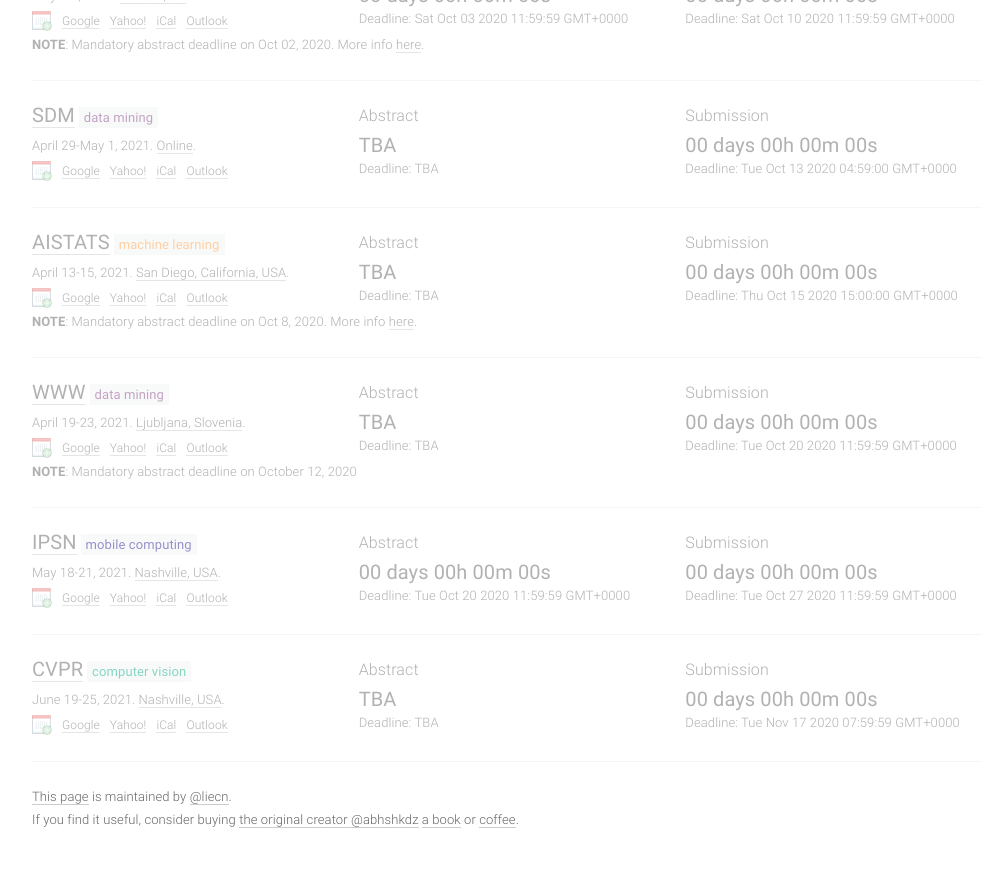
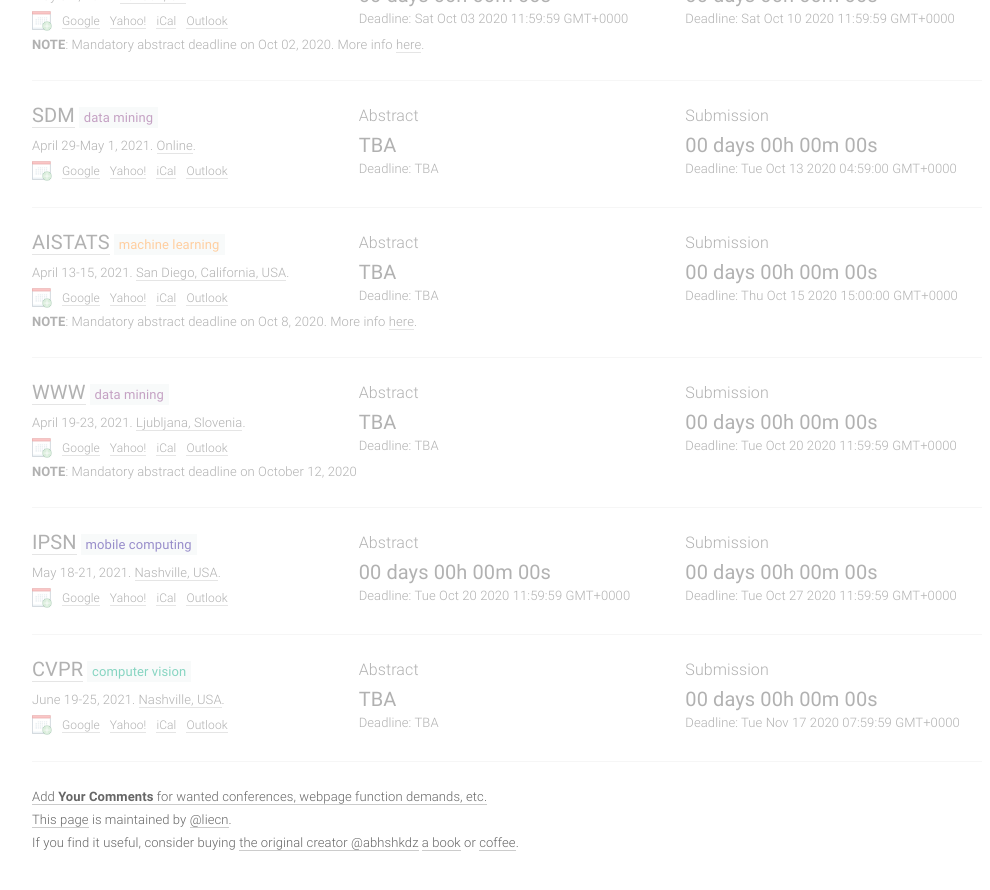
Before and after one commit to nick-ivanov/nickivanov.me, a Jekyll site: the page built from conference/index.html, in a window 1280 px wide and 900 px high, scrolled down 6005 px. Shown: the top 890 px of the window, without its empty margins (133-1123 px from the left). Built offline with Jekyll 4.4.1, drawn with Linux system fonts in a browser that asks for light colours; nearby versions of some CDN libraries; comment, search, counter and statistics services are not loaded.

Commit message:
add conference tracker comments

```diff
--- a/_config.yml
+++ b/_config.yml
@@ -18,6 +18,6 @@ github_username: liecn
 github_repo: cnli.me
 
 markdown: kramdown
-ga_id: UA-36274081-2
+# ga_id: UA-36274081-2
 
 include: ['_pages']
--- /dev/null
+++ b/_includes/comment.html
@@ -0,0 +1,45 @@
+<script type="text/javascript">
+
+  /* All the code for the comment section */
+
+  // Disqus js code START
+  var disqus_config = function() {
+    this.page.url = '{{ site.url }}{{ page.id | remove:'/' }}/';
+    this.page.identifier = '{{page.id | remove:'/' }}';
+  };
+
+  function toggleDisqusComments(container) {
+    if ($(container).has("iframe").length > 0) {
+      var iframe_id = $(container + " iframe").attr("id");
+      $(container + " iframe#" + iframe_id).toggle("fast", "linear");
+      return;
+    }
+    (function() { // DON'T EDIT BELOW THIS LINE
+     var d = document, s = d.createElement('script');
+     s.src = 'https://cnli-info.disqus.com/embed.js';
+     s.setAttribute('data-timestamp', +new Date());
+     (d.head || d.body).appendChild(s);
+     })();
+
+  }
+  // Disqus code END
+
+  // Enable bootstrap CSS tooltip option.
+  $(function() {
+    $('[data-toggle="tooltip"]').tooltip()
+  })
+ </script>
+
+ <!-- Put the "ld-comment-container" DIV to wherever the comment blocks are shown. -->
+
+ <div class="post-footer">
+   <div class="ld-comment-container">
+     <div id="disqus_container">
+       <div style="margin-bottom:20px" class="right"></div>
+       <a href="#comment-disqus" class="comment" onclick="toggleDisqusComments('#disqus_container');">
+         Add <strong>Your Comments</strong> for wanted conferences, webpage function demands, etc.
+       </a>
+       <div id="disqus_thread"></div>
+     </div>
+   </div>
+ </div>
--- a/_layouts/conf.html
+++ b/_layouts/conf.html
@@ -19,7 +19,9 @@
     <link rel="stylesheet" type="text/css" href="{{ "/static/css/bootstrap.min.css" | prepend:site.baseurl }}">
     <link rel="stylesheet" type="text/css" href="{{ "/static/css/deadlines.css" | prepend:site.baseurl }}?t={{site.time | date: '%s'}}" media="screen,projection">
     <link rel="shortcut icon" href="{{ "/static/img/favicon" | prepend:site.baseurl }}">
+
     <script type="text/javascript" src="{{ "/static/js/jquery.min.js" | prepend:site.baseurl }}"></script>
+    <script src="https://code.jquery.com/ui/1.12.1/jquery-ui.js"></script>
     <script type="text/javascript" src="{{ "/static/js/jquery.countdown.min.js" | prepend:site.baseurl }}"></script>
     <script src="{{ "/static/js/moment.min.js" | prepend:site.baseurl }}"></script>
     <script src="{{ "/static/js/moment-timezone-with-data.min.js" | prepend:site.baseurl }}"></script>
@@ -154,6 +156,7 @@
         </div>
         </div>
         <footer>
+          {% include comment.html %}
           <div class="row">
             <div class="col-xs-16 col-sm-8">
               <a href="//github.com/{{ site.github_username }}/{{ site.github_repo }}">This page</a> is maintained by <a target="_blank" href="//github.com/{{ site.github_username }}/{{ site.github_repo }}">@{{ site.github_username }}</a>.<br>
```
